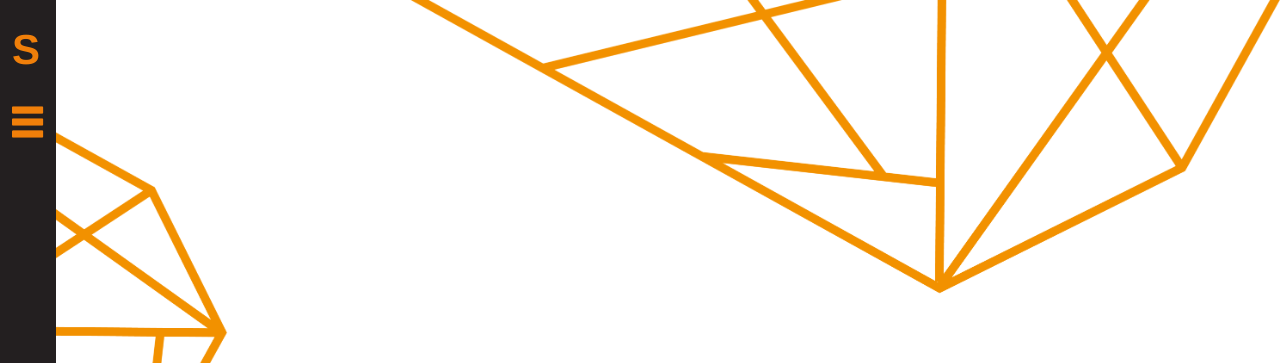
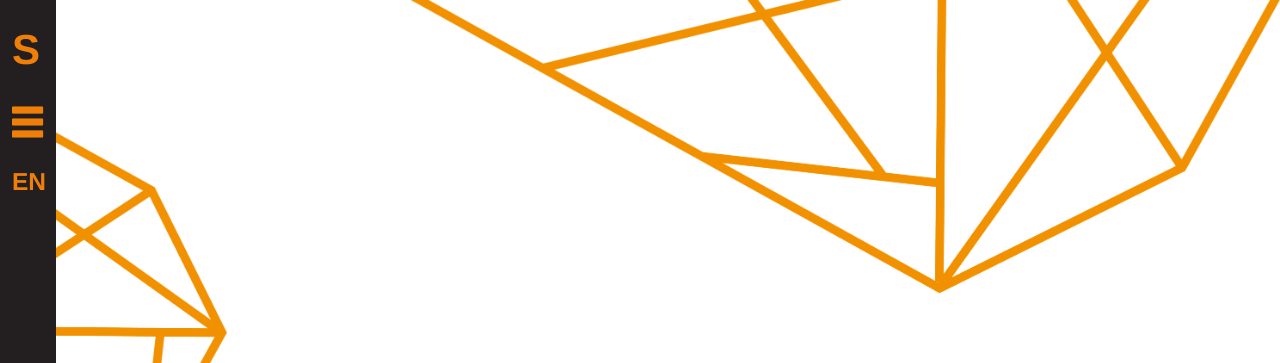
Before and after one commit to herrjemand/schlicht-moebel.de, a Jekyll site: the page built from _posts/de/01-01-16-index.html, in a window 1280 px wide. Shown: the top 363 px of the page. Built offline with Jekyll 4.4.1, drawn with Linux system fonts in a browser that asks for light colours.

Commit message:
Added translation button.

```diff
--- a/_includes/sidebar.html
+++ b/_includes/sidebar.html
@@ -18,7 +18,19 @@
                     <i class="fi-list"></i>
                     <label></label>
                 </a>
-
+                {% if page.lang != site.lang and page.lang != null %}
+                    <a class="item" href="../">
+                        <label>
+                            <span class="schlicht-icon schlicht-lang">{{ site.lang | upcase}}</span>
+                        </label>
+                    </a>
+                {% else %}
+                    <a class="item" href="en/">
+                        <label>
+                            <span class="schlicht-icon schlicht-lang">{{ "EN" | upcase}}</span>
+                        </label>
+                    </a>
+                {% endif %}
             </div>
 
         </aside>
--- a/css/app.css
+++ b/css/app.css
@@ -234,3 +234,7 @@ p {
     color: #F07F0A;
     font-size: 3em;
 }
+
+.schlicht-icon.schlicht-lang {
+    font-size: 1.75em;
+}
```
